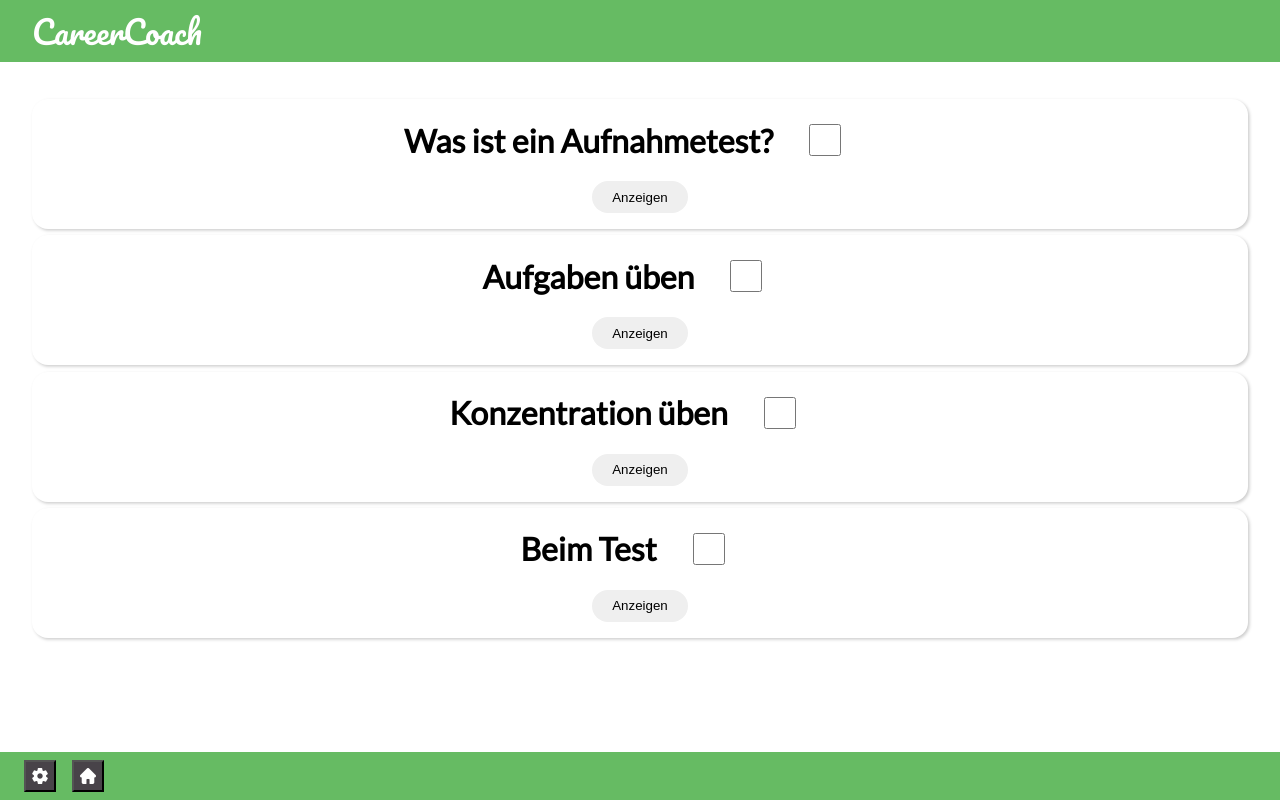
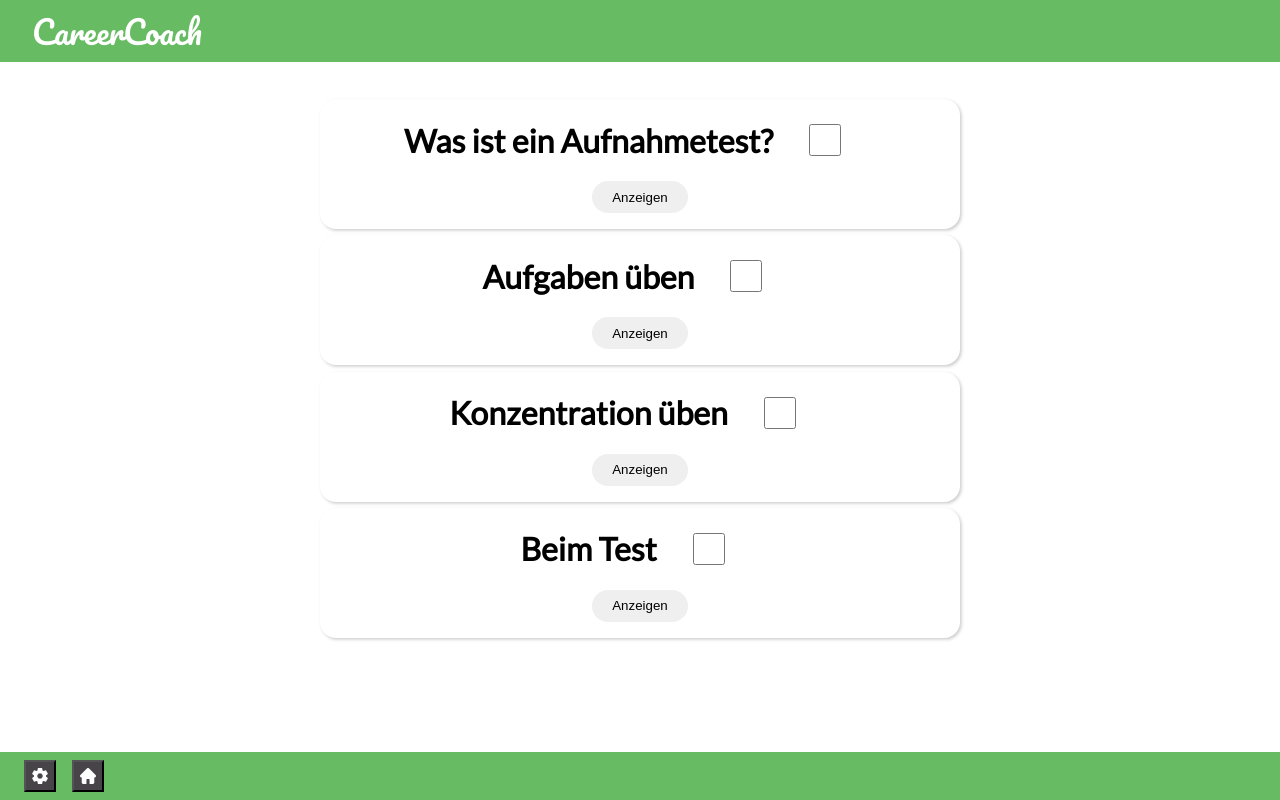
Before and after one commit to chnmel/career-coach, a React (Create React App) app: page /Aufnahmetest in a window 1280 px wide. Built offline with nearby package versions, Linux system fonts and the light colour scheme.

Commit message:
Updated TaskCardComponent for desktop screens

```diff
--- a/src/components/TaskCard/TaskCard.module.scss
+++ b/src/components/TaskCard/TaskCard.module.scss
@@ -11,6 +11,10 @@
     margin: .2em 0;
     box-shadow: .1rem .1rem .2rem 0 rgba(0, 0, 0, 0.2);
     padding: 0em 1em 1em 1em;
+    @media all and (min-width: 1025px) {
+        align-self: center;
+        width: 50%;
+    }
 }
 
 .title {
```
